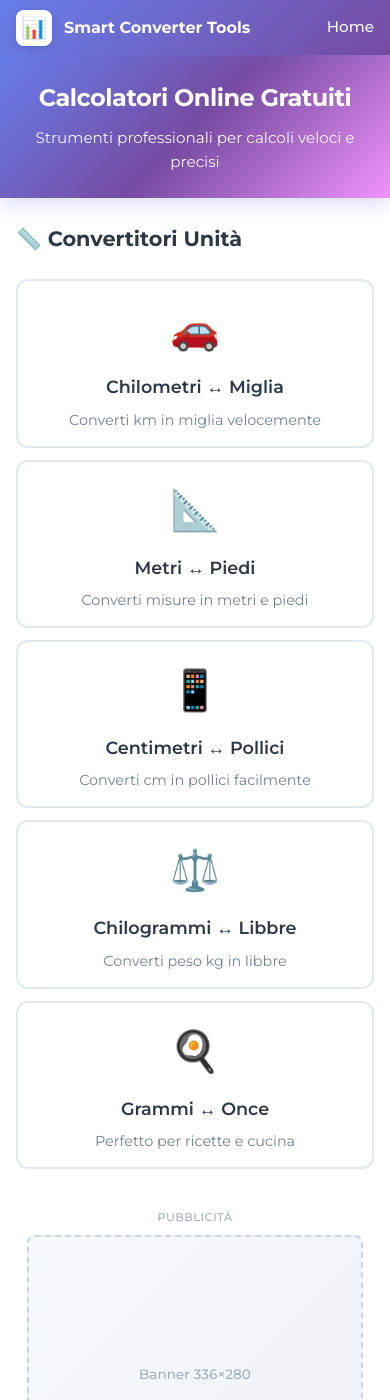
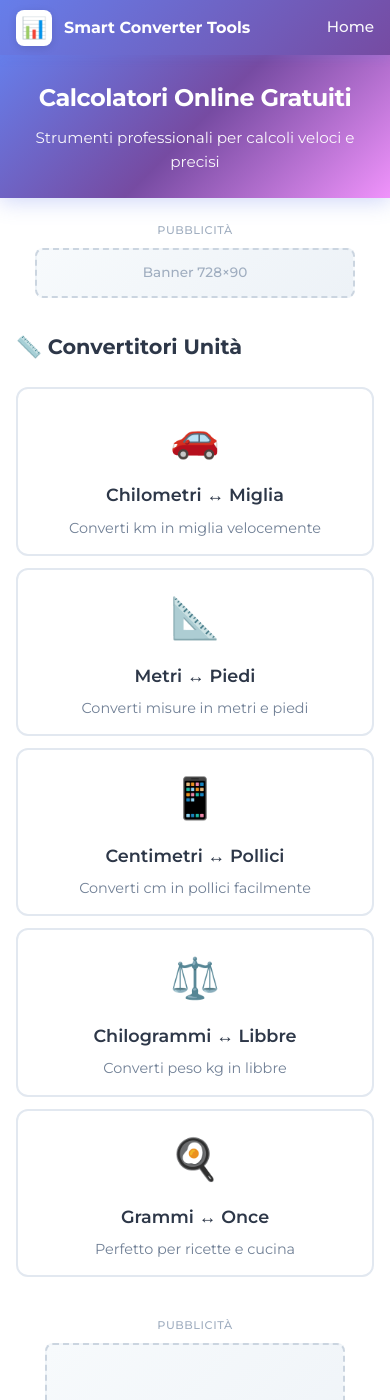
Before and after one commit to Calculator-Platform/smart-converter-tools, a Jekyll site: the page built from index.html, in a window 390 px wide and 1400 px high. Built offline with Jekyll 4.4.1, drawn with Linux system fonts in a browser that asks for light colours.

Commit message:
Add files via upload

```diff
--- a/index.html
+++ b/index.html
@@ -110,11 +110,21 @@ description: "Strumenti gratuiti per convertire unità di misura. Converti chilo
 .ad-primary{margin:2.5rem 0}
 .ad-label{font-size:0.7rem;color:#a0aec0;text-transform:uppercase;letter-spacing:0.05em;margin-bottom:0.5rem;font-weight:500}
 .ad-placeholder{background:linear-gradient(135deg,#f7fafc 0%,#edf2f7 100%);border:2px dashed #cbd5e0;border-radius:8px;display:flex;align-items:center;justify-content:center}
+
+/* Banner homepage: 728x90 desktop, 320x50 mobile (rettangolare piccolo) */
 .ad-leaderboard{width:728px;height:90px;max-width:100%}
+
+/* Banner secondario: 336x280 desktop, 300x250 mobile */
 .ad-rectangle{width:336px;height:280px;max-width:100%}
+
 .ad-text{color:#a0aec0;font-size:0.85rem;font-weight:500}
+
 @media (max-width:768px){
-.ad-hero{display:none}
+/* Banner superiore diventa piccolo ma rimane visibile e rettangolare */
+.ad-leaderboard{width:320px;height:50px}
+
+.ad-rectangle{width:300px;height:250px}
+
 .hero-compact{padding:1.5rem 1rem;margin:-1rem -1rem 1.5rem -1rem}
 .hero-compact h1{font-size:1.5rem}
 .hero-compact p{font-size:0.95rem}
```
